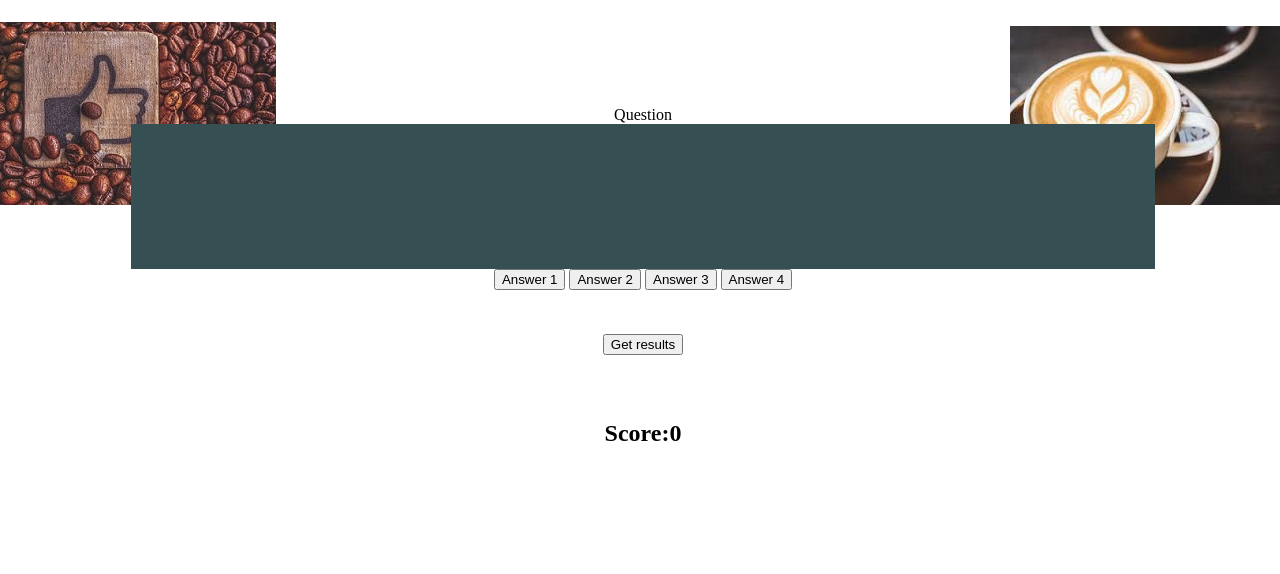
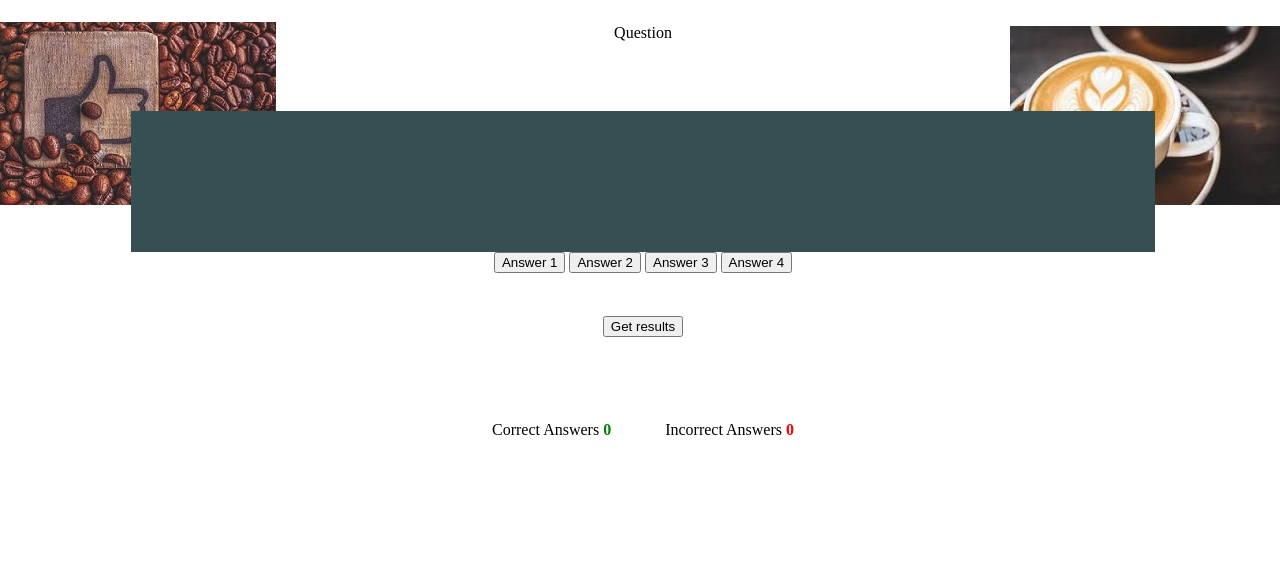
Before and after one commit to Code-Institute-Submissions/ksagep-Second-milestone-project-Quiz_JuneResub, a plain HTML site: page quiz.html in a window 1280 px wide. Shown: the part 75-649 px from the top of the page. Drawn offline with Linux system fonts and the light colour scheme; files whose address does not match are found by name.

Commit message:
Add score part to the quiz.

```diff
--- a/assets/css/style.css
+++ b/assets/css/style.css
@@ -148,6 +148,21 @@ body.wrong {
     background-color: #cad2c5;
 }
 
+#score {
+    color: green;
+    font-weight: bold;
+}
+
+#incorrect {
+    color: red;
+    font-weight: bold;
+}
+
+.scores {
+    display: inline-block;
+    padding: 25px;
+}
+
 .navigation {
     margin: 10px;
     padding: 5px;
--- a/quiz.html
+++ b/quiz.html
@@ -23,9 +23,9 @@
 
     <!-- quiz display for game -->
     <div class="container">
+        <div id="question">Question</div>
+        <div class="question-container"></div>
 
-        <div class="question-container"></div>
-        <div id="question">Question</div>
         <div class="option-container"></div>
         <div id="option-button">
             <button class="option">Answer 1</button>
@@ -39,7 +39,10 @@
             <button id="next-button" class="next-button hide">Next</button>
             <button id="submit">Get results</button>
         </div>
-        <h2>Score:<span id="score">0</span></h2>
+        <div class="score-area">
+            <p class="scores">Correct Answers <span id="score">0</span></p>
+            <p class="scores">Incorrect Answers <span id="incorrect">0</span></p>
+        </div>
         <div id="results"></div>
 
     </div>
```
